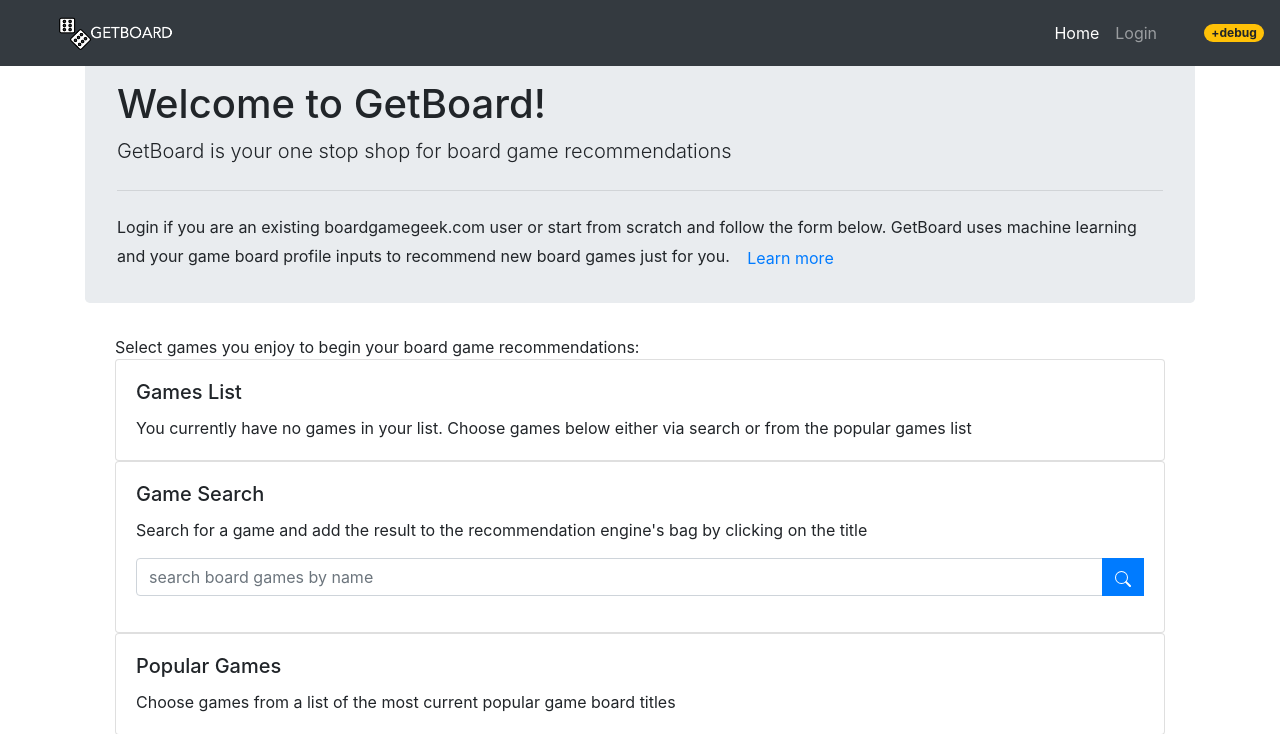
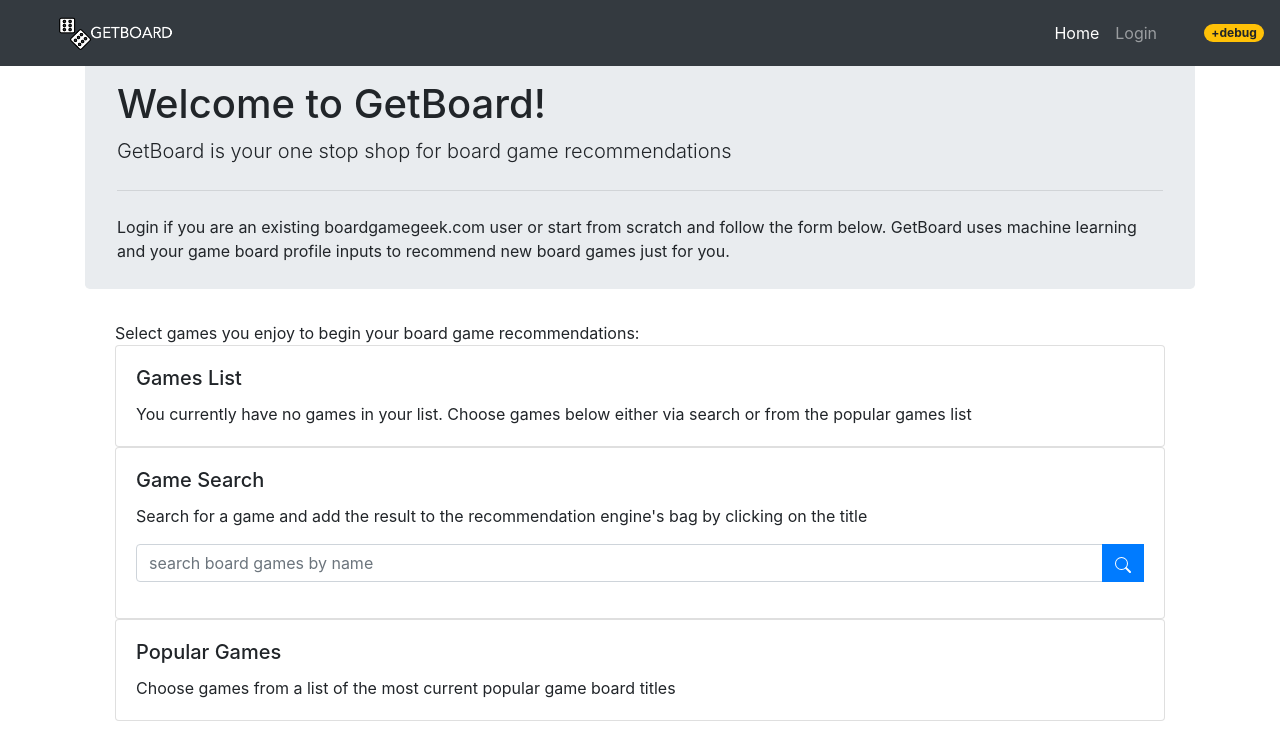
Before and after one commit to meetashok/getboard, a Flask app: page / in a window 1280 px wide. Shown: the top 734 px of the page. Run offline with Flask 2, Linux system fonts and the light colour scheme; data that the repository does not hold is empty; some libraries are stand-ins or nearby versions.

Commit message:
removed learn more

```diff
--- a/templates/index.html
+++ b/templates/index.html
@@ -9,7 +9,6 @@
   <p>
     Login if you are an existing boardgamegeek.com user or start from scratch and follow the form below.
     GetBoard uses machine learning and your game board profile inputs to recommend new board games just for you.
-    <a class="btn btn-link" href="#" role="button">Learn more</a>
   </p>
 </div>
 
```
